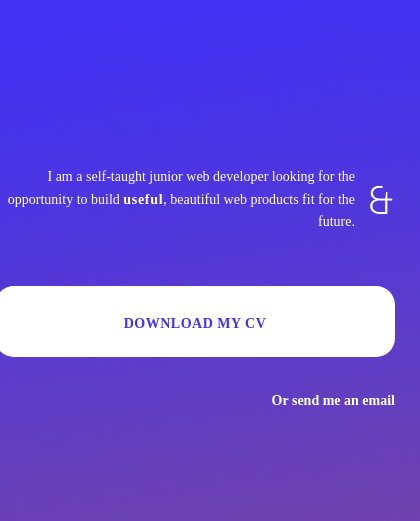
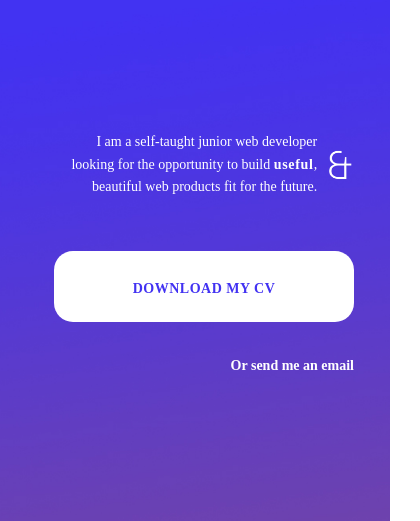
Before and after one commit to Ronald-Crosby/Olly-Robinson, a website: page index.html in a window 390 px wide. Shown: the part 323-844 px from the top of the page, 420 px wide, since content can reach past the window. Drawn offline with Linux system fonts and the light colour scheme; a web font is replaced by a local one.

Commit message:
imporved responsive styles

```diff
--- a/app.scss
+++ b/app.scss
@@ -53,7 +53,7 @@ main {
         position: relative;
 
 
-        .js-paragraph {
+        .paragraph-tag {
             padding-right: 40px;
             height: 66px;
             cursor: pointer;
--- a/index.html
+++ b/index.html
@@ -28,7 +28,7 @@
             <div class="column right-column">
 
                 <div class="copy-paragraph">
-                    <p class="js-paragraph">
+                    <p class="js-paragraph paragraph-tag">
                         I am a self-taught junior web developer looking for the opportunity to build <span class="useful">useful</span>, <span class="beautiful">beautiful</span> web products fit for the future.
                     </p>
                     <button type="button">
@@ -37,7 +37,7 @@
                 </div>
 
                 <form method="get" action="file.doc">
-                    <button>
+                    <button class="download-button">
                         <a href="Olly Robinson CV.pdf" download="Olly Robinson CV.pdf">Download my CV</a>
                     </button>
                 </form>
--- a/responsive.scss
+++ b/responsive.scss
@@ -1,4 +1,4 @@
-@media (max-width: 960px) {
+@media (max-width: 700px) {
 
     main {
         display: flex;
@@ -9,7 +9,6 @@
 
     .left-column {
         margin-top: 5em;
-        margin-bottom: 5em;
         max-width: auto;
 
         H1 img {
@@ -20,7 +19,8 @@
     .right-column {
         margin-top: 5em;
         margin-bottom: 5em;
-        max-width: auto;
+        width: auto !important;
+        padding: 36px;
 
         .download-button {
             width: 300px;
@@ -28,6 +28,13 @@
 
         .copy-paragraph {
             text-align: right;
+            height: auto;
+            justify-content: center;
+        }
+
+        .paragraph-tag {
+            width: 80%;
+            padding-right: 10px !important;
         }
     }
 
```
Also changed, not shown: output.css, 1 other file.
